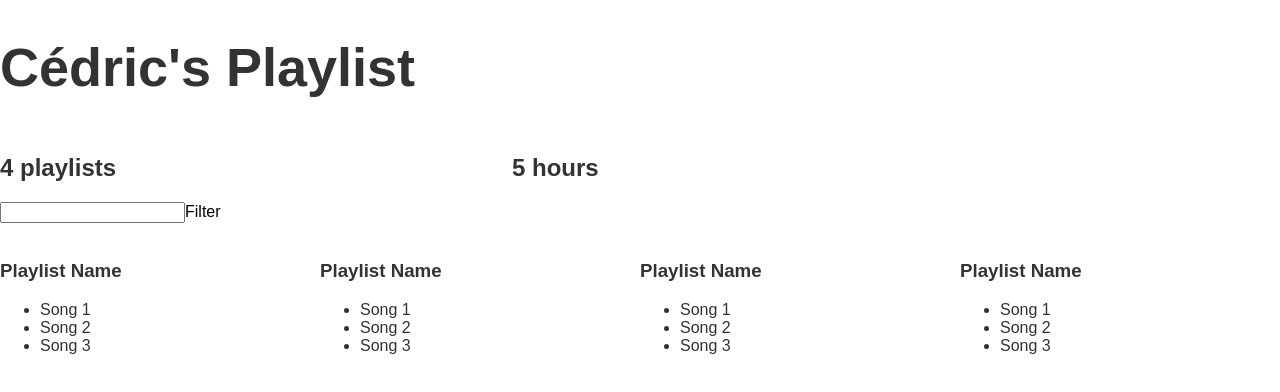
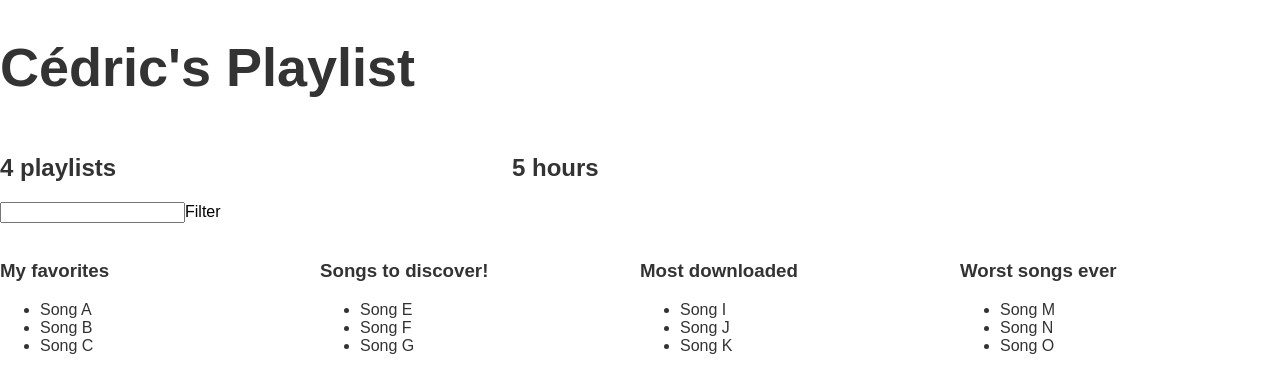
Before and after one commit to cedouard/playlists, a React (Create React App) app: page / in a window 1280 px wide. Shown: the top 392 px of the page. Built offline with nearby package versions, Linux system fonts and the light colour scheme.

Commit message:
Implémentation des playlists

```diff
--- a/src/App.js
+++ b/src/App.js
@@ -83,8 +83,12 @@
     return (
       <div style={{...defaultStyle, display: 'inline-block', width: "25%"}}>
         <img />
-        <h3>Playlist Name</h3>
-        <ul><li>Song 1</li><li>Song 2</li><li>Song 3</li></ul>
+        <h3>{this.props.playlist.name}</h3>
+        <ul>
+          {this.props.playlist.songs.map(song =>
+            <li>{song.name}</li>
+          )}
+        </ul>
       </div>
     );
   }
@@ -111,10 +115,9 @@
             <PlaylistCounter playlists={this.state.serverData.user.playlists}/>
             <HoursCounter playlists={this.state.serverData.user.playlists}/>
             <Filter/>
-            <Playlist/>
-            <Playlist/>
-            <Playlist/>
-            <Playlist/>
+            {this.state.serverData.user.playlists.map(playlist =>
+              <Playlist playlist={playlist} />
+            )}
           </div> : ' Loading...'
         }
       </div>
```
